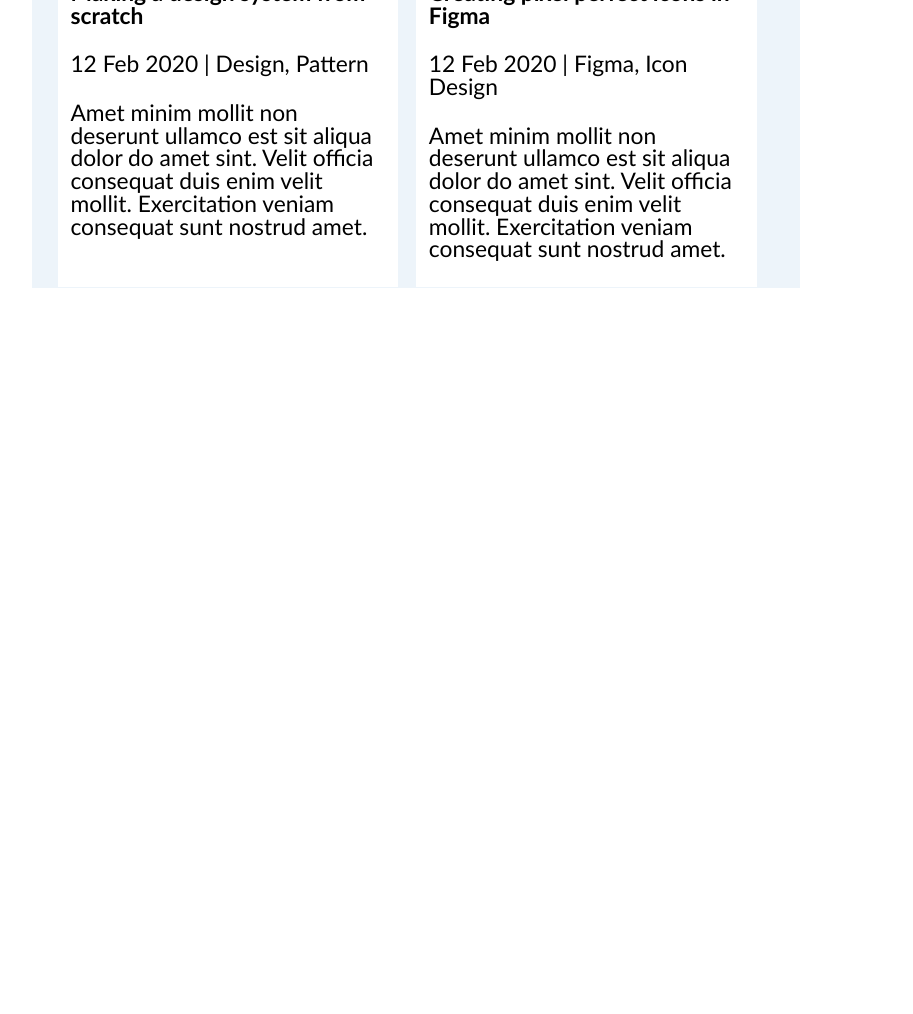
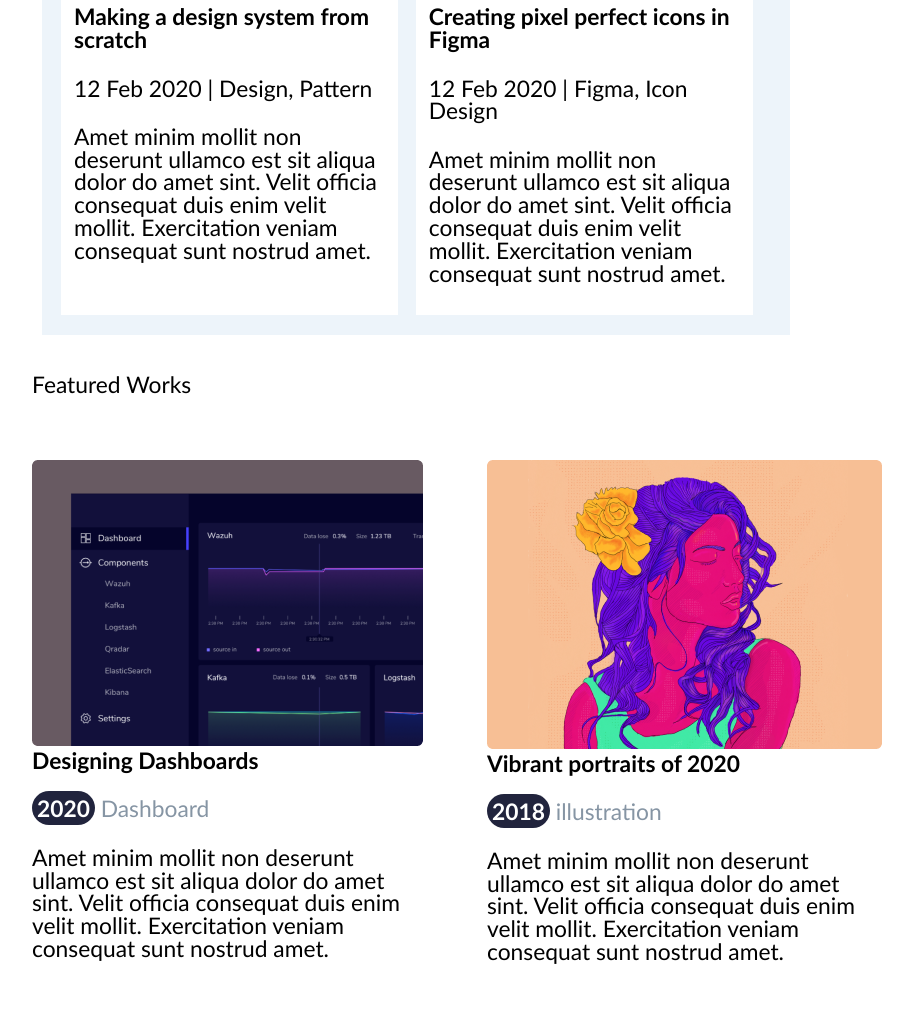
Before and after one commit to GustavoAlvHnr/Atv-Sound, a plain HTML site: page atv-portfolio/index.html in a window 1280 px wide. Shown: the part 548-1562 px from the top of the page, without its empty margins (224-1137 px from the left). Before the commit the page ends 836 px from the top, so only its background shows below. Drawn offline with Linux system fonts and the light colour scheme.

Commit message:
Finalização da atv-portfolio

```diff
--- a/atv-portfolio/css/style.css
+++ b/atv-portfolio/css/style.css
@@ -104,23 +104,6 @@ main.main section p span{
    font-weight:bold;
 }
 /*===========================================
-                  FOOTER
-===========================================*/
-
-footer{
-	text-align: center;
-	margin: 5vw 0 5vw 0;
-}
-footer ul{
-	display: flex;
-	justify-content: center;
-	margin: 0 0 3vw 0;
-}
-footer ul li{
-	margin: 0 10px 0 10px;
-	font-size: 1rem;
-}
-/*===========================================
            CONTEÚDO - Homepage
 ===========================================*/
 
@@ -145,11 +128,12 @@ section.banner button{
 }
 section.rt-post{
 	background: #edf4fa;
-	padding: 1px 2vw 1px 2vw;
+	padding: 2px 1.5vw 20px 1.5vw;
+	margin: 10px 10px 10px 10px;
 }
 section.rt-post h2{
 	font-size: 1.5rem;
-	margin: 0 0 1.5vw 0;
+	margin: 1.5vw 0 1.5vw 0;
 }
 section.rt-post ul{
 	display: flex;
@@ -158,11 +142,56 @@ section.rt-post ul{
 section.rt-post ul li{
 	background: #ffffff;
 	margin: 0 1.4vw 0 0;
-	padding: 1px 1vw 1px 1vw;
+	padding: 5px 1vw 5px 1vw;
 }
 section.rt-post h3{
 	font-weight: bold;
 }
 section.rt-post ul li p{
 	margin: 2vw 0 2vw 0;
+	font-size: 1rem;
 }
+main section.ft-works h2{
+	margin: 3vw 0vw 3vw 0vw;
+}
+section.ft-works ul li h3{
+	font-weight: bold;
+}
+Main section.ft-works ul{
+	display: flex;
+}
+main section.ft-works ul li{
+	margin: 2vw 0vw 2vw 5vw;
+}
+main section.ft-works ul li:first-child{
+	margin: 2vw 0vw 2vw 0vw;
+
+}
+main section.ft-works ul li p.txt-info{
+	color:#8695A4
+}
+main section.ft-works ul li p span{
+	background: #21243D;
+	color: #ffffff;
+	border-radius: 20px 20px 20px 20px;
+	padding: 3px 5px 3px 5px;
+	font-weight: bold;
+}
+
+/*===========================================
+                  FOOTER
+===========================================*/
+
+footer{
+	text-align: center;
+	margin: 5vw 0 5vw 0;
+}
+footer ul{
+	display: flex;
+	justify-content: center;
+	margin: 0 0 3vw 0;
+}
+footer ul li{
+	margin: 0 10px 0 10px;
+	font-size: 1rem;
+}
--- a/atv-portfolio/index.html
+++ b/atv-portfolio/index.html
@@ -69,6 +69,39 @@
                 </li>
             </ul>
         </section>
+        <section class="ft-works">
+            <h2>
+                Featured Works
+            </h2>
+            <ul>
+                <li>
+                    <img src="images/Rectangle30.png" alt="foto dashboard">
+                    <h3>
+                        Designing Dashboards
+                    </h3>
+                    <p class="txt-info">
+
+                        <span>2020</span> Dashboard
+                    </p>
+                    <p>
+                        Amet minim mollit non deserunt ullamco est sit aliqua dolor do amet sint. Velit officia consequat duis enim velit mollit. Exercitation veniam consequat sunt nostrud amet.
+                    </p>
+                </li>
+                <li>
+                    <img src="images/Rectangle32.png" alt="Retrato vibrante">
+                    <h3>
+                        Vibrant portraits of 2020
+                    </h3>
+                    <p class="txt-info">
+                        <span>2018</span> illustration
+                    </p>
+                    <p>
+                        Amet minim mollit non deserunt ullamco est sit aliqua dolor do amet sint. Velit officia consequat duis enim velit mollit. Exercitation veniam consequat sunt nostrud amet.
+                    </p>
+                </li>
+            </ul>
+
+        </section>
        </main>
 </body>
 </html>
```
